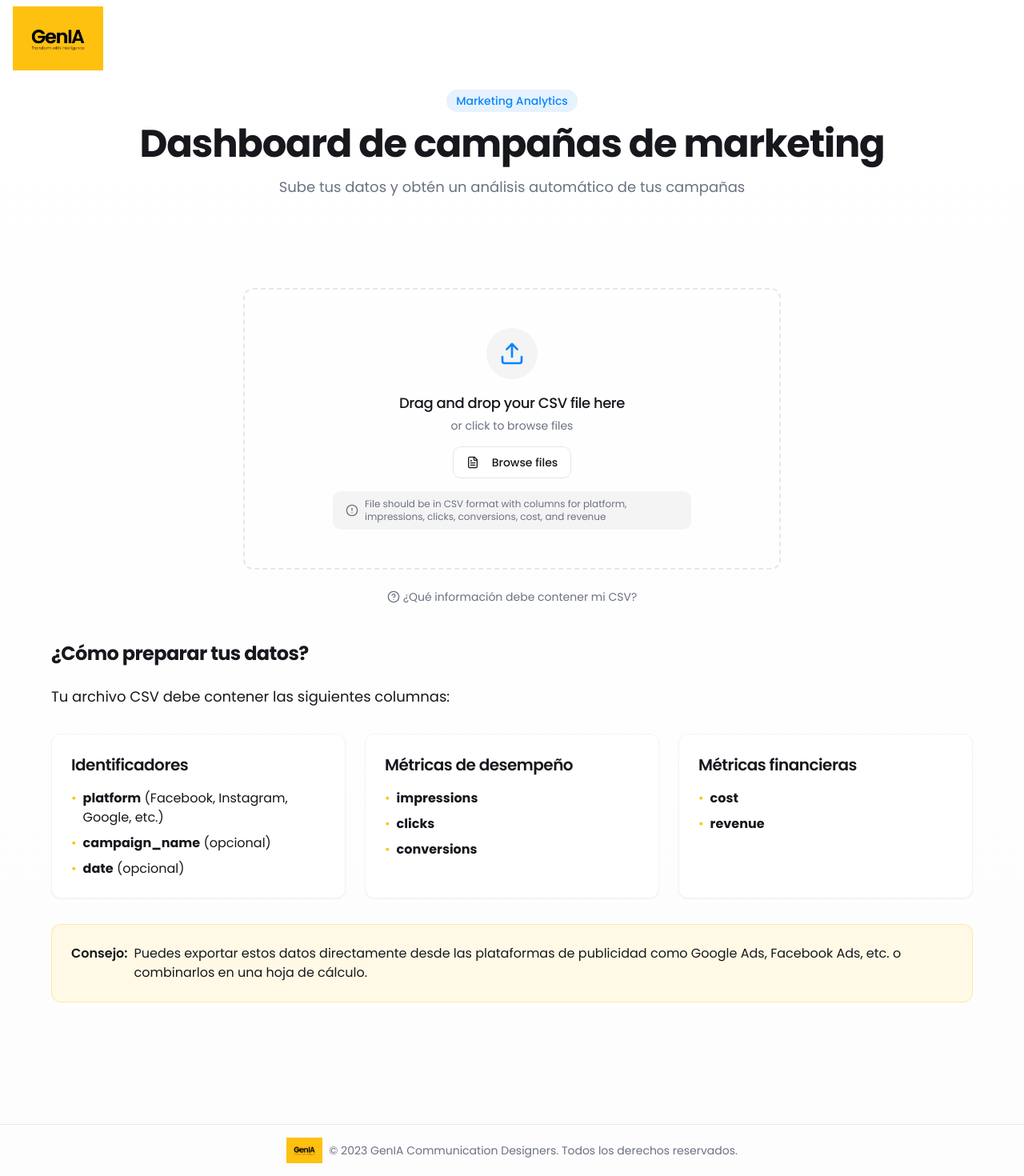
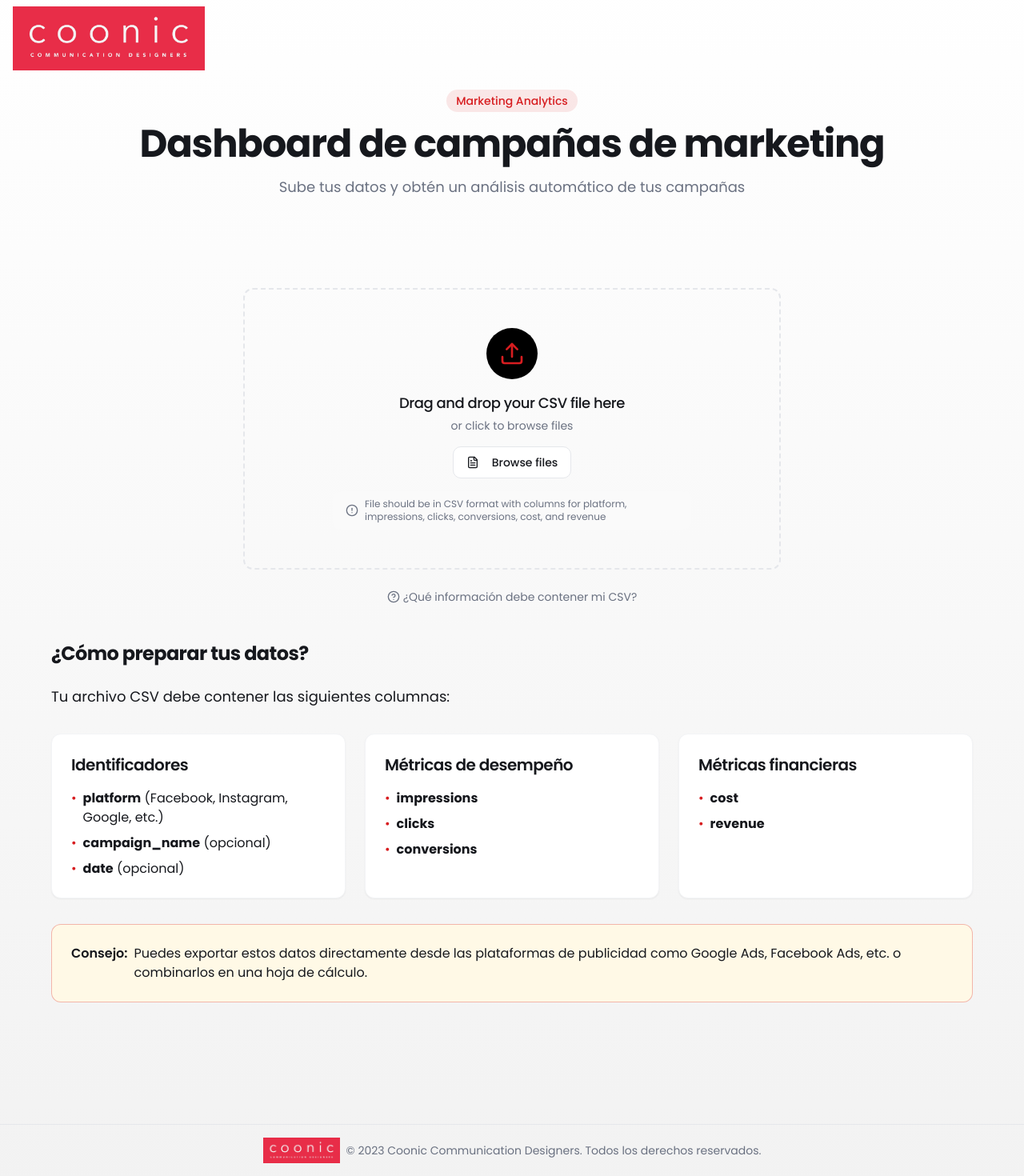
Before and after one commit to Copy-Rai/csv-dashboard-generator-51, a React (Vite) app: page / in a window 1280 px wide. Shown: the part 40-1510 px from the top of the page at 80% size. Built offline with nearby package versions, Linux system fonts and the light colour scheme.

Commit message:
Refactor: Update logo and color scheme
Update the application's logo to Coonic's and apply the new color scheme as requested.

```diff
--- a/src/components/Dashboard.tsx
+++ b/src/components/Dashboard.tsx
@@ -124,6 +124,15 @@ const Dashboard: React.FC<DashboardProps> = ({ data }) => {
 
   return (
     <div className="space-y-8 w-full max-w-7xl mx-auto px-4 py-8">
+      <div className="flex justify-between items-center mb-6">
+        <img
+          src="/lovable-uploads/24f1bd87-3048-4b2c-bace-8ad51f9b5e9d.png"
+          alt="Coonic Logo"
+          className="h-12"
+        />
+        <h2 className="text-2xl font-bold">Dashboard de Marketing</h2>
+      </div>
+
       <div>
         <div className="grid grid-cols-1 sm:grid-cols-2 lg:grid-cols-4 gap-6">
           <MetricCard
@@ -166,8 +175,8 @@ const Dashboard: React.FC<DashboardProps> = ({ data }) => {
         {/* Export PDF Card */}
         <Card className="rounded-xl border border-gray-200 shadow-sm bg-white">
           <CardContent className="p-8 flex flex-col items-center text-center">
-            <div className="w-16 h-16 rounded-full bg-[#FFC400]/20 flex items-center justify-center mb-5">
-              <FileText className="h-8 w-8 text-[#FFC400]" />
+            <div className="w-16 h-16 rounded-full bg-primary/20 flex items-center justify-center mb-5">
+              <FileText className="h-8 w-8 text-primary" />
             </div>
             <h3 className="text-2xl font-semibold mb-2">¿Quieres guardar este análisis?</h3>
             <p className="text-muted-foreground mb-6 max-w-md">
@@ -175,7 +184,7 @@ const Dashboard: React.FC<DashboardProps> = ({ data }) => {
             </p>
             <Button
               onClick={handleExportPDF}
-              className="bg-[#FFC400] hover:bg-[#E5B200] text-black shadow-md px-6 py-6 font-medium"
+              className="bg-primary hover:bg-primary/80 text-white shadow-md px-6 py-6 font-medium"
               size="lg"
             >
               <FileText className="mr-2 h-5 w-5" /> Exportar informe como PDF
@@ -186,23 +195,23 @@ const Dashboard: React.FC<DashboardProps> = ({ data }) => {
         {/* Mentor Card */}
         <Card className="rounded-xl border border-gray-200 shadow-sm bg-[#FFF9E6]">
           <CardContent className="p-8 flex flex-col items-center text-center">
-            <div className="w-16 h-16 rounded-full bg-[#FFC400]/20 flex items-center justify-center mb-5">
+            <div className="w-16 h-16 rounded-full bg-primary/20 flex items-center justify-center mb-5">
               <svg width="32" height="32" viewBox="0 0 24 24" fill="none" xmlns="http://www.w3.org/2000/svg">
-                <path d="M12 17.5C15.5899 17.5 18.5 14.5899 18.5 11C18.5 7.41015 15.5899 4.5 12 4.5C8.41015 4.5 5.5 7.41015 5.5 11C5.5 14.5899 8.41015 17.5 12 17.5Z" stroke="#FFC400" strokeWidth="1.5"/>
-                <path d="M7 13.5L7.5 12M17 13.5L16.5 12M11 7.5L9.5 9.5M13 7.5L14.5 9.5" stroke="#FFC400" strokeWidth="1.5" strokeLinecap="round"/>
-                <path d="M8.5 17.5L7.5 21.5M15.5 17.5L16.5 21.5" stroke="#FFC400" strokeWidth="1.5" strokeLinecap="round"/>
+                <path d="M12 17.5C15.5899 17.5 18.5 14.5899 18.5 11C18.5 7.41015 15.5899 4.5 12 4.5C8.41015 4.5 5.5 7.41015 5.5 11C5.5 14.5899 8.41015 17.5 12 17.5Z" stroke="#D52B1E" strokeWidth="1.5"/>
+                <path d="M7 13.5L7.5 12M17 13.5L16.5 12M11 7.5L9.5 9.5M13 7.5L14.5 9.5" stroke="#D52B1E" strokeWidth="1.5" strokeLinecap="round"/>
+                <path d="M8.5 17.5L7.5 21.5M15.5 17.5L16.5 21.5" stroke="#D52B1E" strokeWidth="1.5" strokeLinecap="round"/>
               </svg>
             </div>
             <h3 className="text-2xl font-semibold mb-2">¿Tienes dudas con tu informe?</h3>
             <p className="text-muted-foreground mb-6 max-w-md">
-              Habla con tu mentor GenIA y te ayudará a interpretar los resultados paso a paso.
+              Habla con tu mentor y te ayudará a interpretar los resultados paso a paso.
             </p>
             <Button
               onClick={() => window.open(mentorUrl, '_blank')}
-              className="bg-[#FFC400] hover:bg-[#E5B200] text-black shadow-md px-6 py-6 font-medium"
+              className="bg-primary hover:bg-primary/80 text-white shadow-md px-6 py-6 font-medium"
               size="lg"
             >
-              <MessageCircle className="mr-2 h-5 w-5" /> 🧠💬 Habla con tu mentor GenIA
+              <MessageCircle className="mr-2 h-5 w-5" /> 🧠💬 Habla con tu mentor
             </Button>
           </CardContent>
         </Card>
--- a/src/components/ExportButton.tsx
+++ b/src/components/ExportButton.tsx
@@ -29,7 +29,7 @@ const ExportButton: React.FC<ExportButtonProps> = ({ data }) => {
       let yPosition = 20;
 
       // Añadir logo en la parte superior
-      const logoPath = '/lovable-uploads/845ba33d-1143-42dd-bd16-75d19bdbff27.png';
+      const logoPath = '/lovable-uploads/24f1bd87-3048-4b2c-bace-8ad51f9b5e9d.png';
       try {
         // Intentar añadir el logo como imagen
         pdf.addImage(logoPath, 'PNG', (pageWidth - 60) / 2, 10, 60, 15);
@@ -38,11 +38,11 @@ const ExportButton: React.FC<ExportButtonProps> = ({ data }) => {
         console.warn("No se pudo cargar el logo como imagen, usando texto:", error);
         // Fallback a texto
         pdf.setFontSize(24);
-        pdf.setTextColor(0, 0, 0);
-        pdf.text("GenIA", pageWidth / 2, 20, { align: "center" });
+        pdf.setTextColor(213, 43, 30); // #D52B1E
+        pdf.text("Coonic", pageWidth / 2, 20, { align: "center" });
 
         pdf.setFontSize(12);
-        pdf.text("Transform with Intelligence", pageWidth / 2, 30, { align: "center" });
+        pdf.text("Communication Designers", pageWidth / 2, 30, { align: "center" });
         yPosition = 40;
       }
 
@@ -213,8 +213,8 @@ const ExportButton: React.FC<ExportButtonProps> = ({ data }) => {
       for (let i = 1; i <= totalPages; i++) {
         pdf.setPage(i);
         pdf.setFontSize(8);
-        pdf.setTextColor(0, 0, 0);
-        pdf.text("Generado por GenIA • Transform with Intelligence", pageWidth / 2, 287, { align: "center" });
+        pdf.setTextColor(213, 43, 30);
+        pdf.text("Generado por Coonic • Communication Designers", pageWidth / 2, 287, { align: "center" });
       }
 
       // Guardar el PDF con un nombre único basado en la fecha
@@ -231,7 +231,7 @@ const ExportButton: React.FC<ExportButtonProps> = ({ data }) => {
   return (
     <Button
       onClick={handleExport}
-      className="bg-[#FFC400] hover:bg-[#E5B200] text-black shadow-md"
+      className="bg-primary hover:bg-primary/80 text-white shadow-md"
       size="lg"
       data-export-pdf="true"
     >
--- a/src/index.css
+++ b/src/index.css
@@ -17,16 +17,16 @@
     --popover: 0 0% 100%;
     --popover-foreground: 220 14% 10%;
 
-    --primary: 210 100% 52%;
+    --primary: 359 76% 48%;
     --primary-foreground: 0 0% 100%;
 
-    --secondary: 240 5% 96%;
-    --secondary-foreground: 220 14% 10%;
+    --secondary: 0 0% 0%;
+    --secondary-foreground: 0 0% 100%;
 
-    --muted: 240 5% 96%;
+    --muted: 0 0% 98%;
     --muted-foreground: 220 10% 46%;
 
-    --accent: 240 5% 96%;
+    --accent: 0 0% 98%;
     --accent-foreground: 220 14% 10%;
 
     --destructive: 0 84% 60%;
@@ -34,7 +34,7 @@
 
     --border: 220 13% 91%;
     --input: 220 13% 91%;
-    --ring: 210 100% 52%;
+    --ring: 359 76% 48%;
 
     --radius: 0.75rem;
 
@@ -58,10 +58,10 @@
     --popover: 220 14% 12%;
     --popover-foreground: 0 0% 98%;
 
-    --primary: 210 100% 52%;
+    --primary: 359 76% 48%;
     --primary-foreground: 0 0% 98%;
 
-    --secondary: 215 27.9% 16.9%;
+    --secondary: 0 0% 0%;
     --secondary-foreground: 0 0% 98%;
 
     --muted: 215 27.9% 16.9%;
--- a/src/pages/Index.tsx
+++ b/src/pages/Index.tsx
@@ -17,15 +17,15 @@ const Index = () => {
   const mentorUrl = 'https://chatgpt.com/g/g-67e26ff502f881919b802f3ff8a77605-mentor-de-campanas-genia';
 
   return (
-    <div className="min-h-screen bg-gradient-to-b from-background to-secondary/20">
+    <div className="min-h-screen bg-gradient-to-b from-background to-secondary/5">
       <Toaster position="top-right" />
 
       <header className="w-full max-w-7xl mx-auto px-4 py-8 md:py-12">
         <div className="flex flex-col items-center mb-8">
           <div className="w-full flex items-center justify-center md:justify-start mb-6">
             <img
-              src="/lovable-uploads/845ba33d-1143-42dd-bd16-75d19bdbff27.png"
-              alt="GenIA Logo"
+              src="/lovable-uploads/24f1bd87-3048-4b2c-bace-8ad51f9b5e9d.png"
+              alt="Coonic Logo"
               className="h-16 md:h-20 animate-fade-in"
             />
           </div>
@@ -78,15 +78,15 @@ const Index = () => {
                   <h3 className="text-xl font-semibold mb-4">Identificadores</h3>
                   <ul className="space-y-2">
                     <li className="flex items-start">
-                      <span className="text-[#FFC400] mr-2">•</span>
+                      <span className="text-primary mr-2">•</span>
                       <span><strong>platform</strong> (Facebook, Instagram, Google, etc.)</span>
                     </li>
                     <li className="flex items-start">
-                      <span className="text-[#FFC400] mr-2">•</span>
+                      <span className="text-primary mr-2">•</span>
                       <span><strong>campaign_name</strong> (opcional)</span>
                     </li>
                     <li className="flex items-start">
-                      <span className="text-[#FFC400] mr-2">•</span>
+                      <span className="text-primary mr-2">•</span>
                       <span><strong>date</strong> (opcional)</span>
                     </li>
                   </ul>
@@ -96,15 +96,15 @@ const Index = () => {
                   <h3 className="text-xl font-semibold mb-4">Métricas de desempeño</h3>
                   <ul className="space-y-2">
                     <li className="flex items-start">
-                      <span className="text-[#FFC400] mr-2">•</span>
+                      <span className="text-primary mr-2">•</span>
                       <span><strong>impressions</strong></span>
                     </li>
                     <li className="flex items-start">
-                      <span className="text-[#FFC400] mr-2">•</span>
+                      <span className="text-primary mr-2">•</span>
                       <span><strong>clicks</strong></span>
                     </li>
                     <li className="flex items-start">
-                      <span className="text-[#FFC400] mr-2">•</span>
+                      <span className="text-primary mr-2">•</span>
                       <span><strong>conversions</strong></span>
                     </li>
                   </ul>
@@ -114,18 +114,18 @@ const Index = () => {
                   <h3 className="text-xl font-semibold mb-4">Métricas financieras</h3>
                   <ul className="space-y-2">
                     <li className="flex items-start">
-                      <span className="text-[#FFC400] mr-2">•</span>
+                      <span className="text-primary mr-2">•</span>
                       <span><strong>cost</strong></span>
                     </li>
                     <li className="flex items-start">
-                      <span className="text-[#FFC400] mr-2">•</span>
+                      <span className="text-primary mr-2">•</span>
                       <span><strong>revenue</strong></span>
                     </li>
                   </ul>
                 </div>
               </div>
 
-              <div className="bg-[#FFF9E6] p-6 rounded-lg border border-[#FFC400]/30 mb-10">
+              <div className="bg-[#FFF9E6] p-6 rounded-lg border border-primary/30 mb-10">
                 <p className="flex items-start">
                   <strong className="font-semibold mr-2">Consejo:</strong>
                   <span>Puedes exportar estos datos directamente desde las plataformas de publicidad como Google Ads, Facebook Ads, etc. o combinarlos en una hoja de cálculo.</span>
@@ -138,18 +138,18 @@ const Index = () => {
         )}
       </main>
 
-      {/* Footer with GenIA branding */}
+      {/* Footer with Coonic branding */}
       {!data && (
         <footer className="w-full py-4 text-center border-t border-gray-200 mt-10">
           <div className="max-w-7xl mx-auto px-4">
             <div className="flex items-center justify-center">
               <img
-                src="/lovable-uploads/845ba33d-1143-42dd-bd16-75d19bdbff27.png"
-                alt="GenIA Logo"
+                src="/lovable-uploads/24f1bd87-3048-4b2c-bace-8ad51f9b5e9d.png"
+                alt="Coonic Logo"
                 className="h-8 mr-2"
               />
               <span className="text-sm text-muted-foreground">
-                © 2023 GenIA Communication Designers. Todos los derechos reservados.
+                © 2023 Coonic Communication Designers. Todos los derechos reservados.
               </span>
             </div>
           </div>
```
Also changed, not shown: public/lovable-uploads/24f1bd87-3048-4b2c-bace-8ad51f9b5e9d.png (added).
